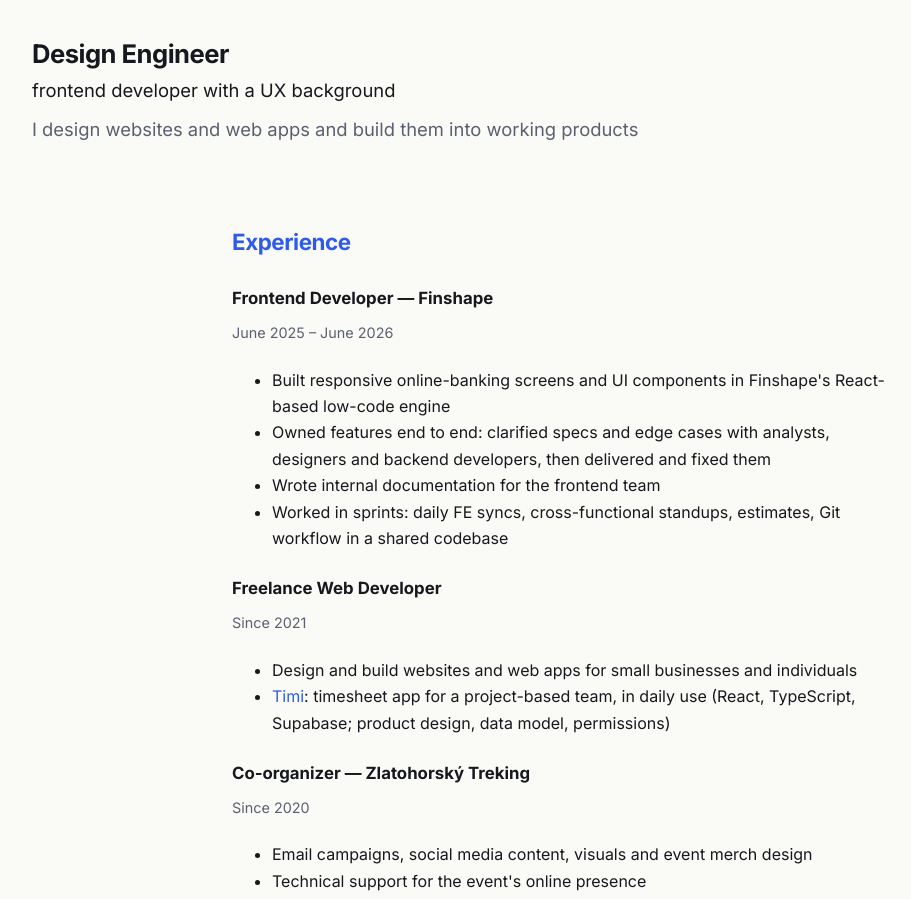
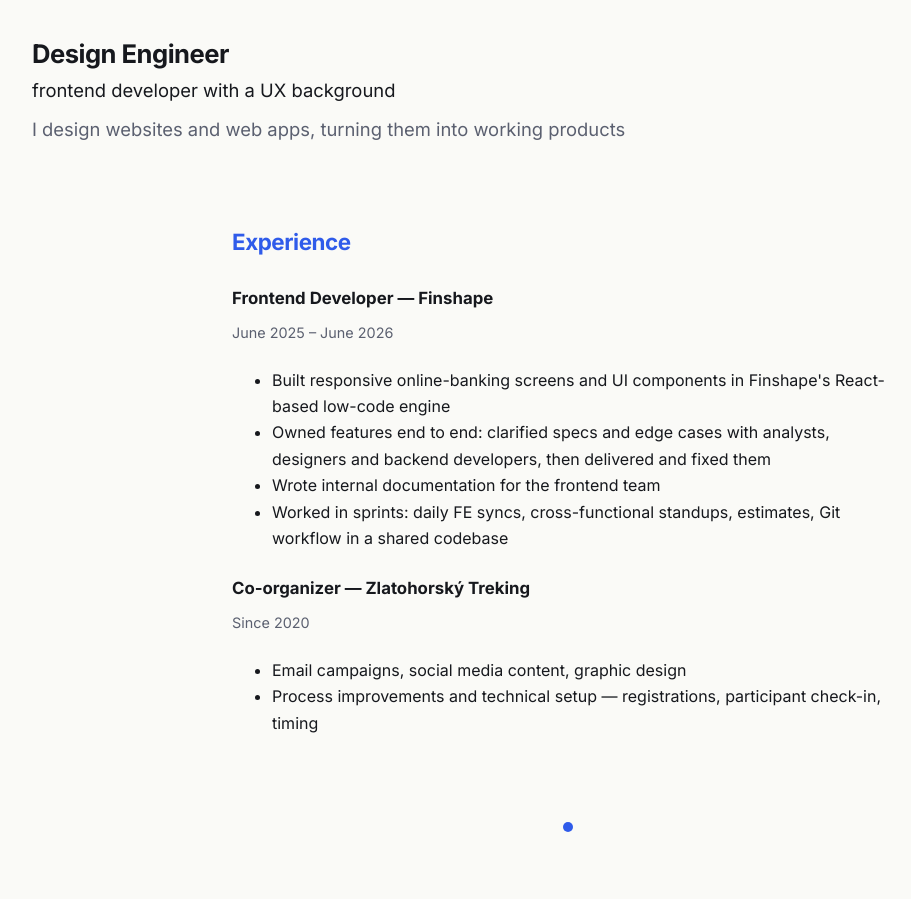
Before and after one commit to ZdenekP03/me, a plain HTML site: page cv.html in a window 1280 px wide. Shown: the part 194-1093 px from the top of the page, without its empty margins (72-983 px from the left). Drawn offline with Linux system fonts and the light colour scheme.

Commit message:
Update CV content and improve portfolio descriptions for clarity and consistency

```diff
--- a/cv.html
+++ b/cv.html
@@ -45,7 +45,7 @@
           </a>
         </div>
         <p class="lead cv-title"><strong>Design Engineer</strong> <br>frontend developer with a UX background</p>
-        <p class="case-tagline">I design websites and web apps and build them into working products </p>
+        <p class="case-tagline">I design websites and web apps, turning them into working products </p>
       </div>
 
       <div class="container cv">
@@ -64,21 +64,13 @@
           </ul>
 
           <div class="cv-item">
-            <h3>Freelance Web Developer</h3>
-            <p class="cv-dates">Since 2021</p>
-          </div>
-          <ul>
-            <li>Design and build websites and web apps for small businesses and individuals</li>
-            <li><a href="timi.html">Timi</a>: timesheet app for a project-based team, in daily use (React, TypeScript, Supabase; product design, data model, permissions)</li>
-          </ul>
-
-          <div class="cv-item">
             <h3>Co-organizer — Zlatohorský Treking </h3>
             <p class="cv-dates">Since 2020</p>
           </div>
           <ul>
-            <li>Email campaigns, social media content, visuals and event merch design</li>
-            <li>Technical support for the event's online presence</li>
+            <li>Email campaigns, social media content, graphic design
+</li>
+            <li>Process improvements and technical setup — registrations, participant check-in, timing</li>
           </ul>
         </section>
 
```
Also changed, not shown: index.html (+11 -7 lines), 1 other file.
